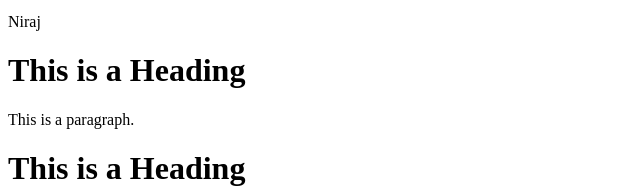
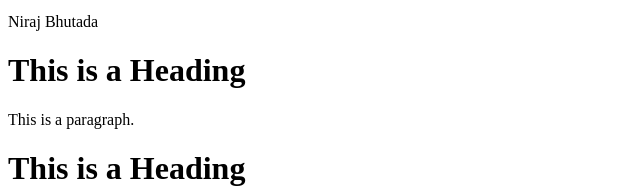
Before and after one commit to nirajbhutada/ng-demo.github.io, a plain HTML site: page index.html in a window 1280 px wide. Shown: the part 313-501 px from the top of the page, 0-640 px from the left. Drawn offline with nearby package versions, Linux system fonts and the light colour scheme.

Commit message:
Update index.html

```diff
--- a/index.html
+++ b/index.html
@@ -8,7 +8,7 @@
 </head>
 <body>
 	<div id="cl"></div>
-<p>Niraj</p>
+<p>Niraj Bhutada</p>
 
 <h1>This is a Heading</h1>
 <p>This is a paragraph.</p>
```
